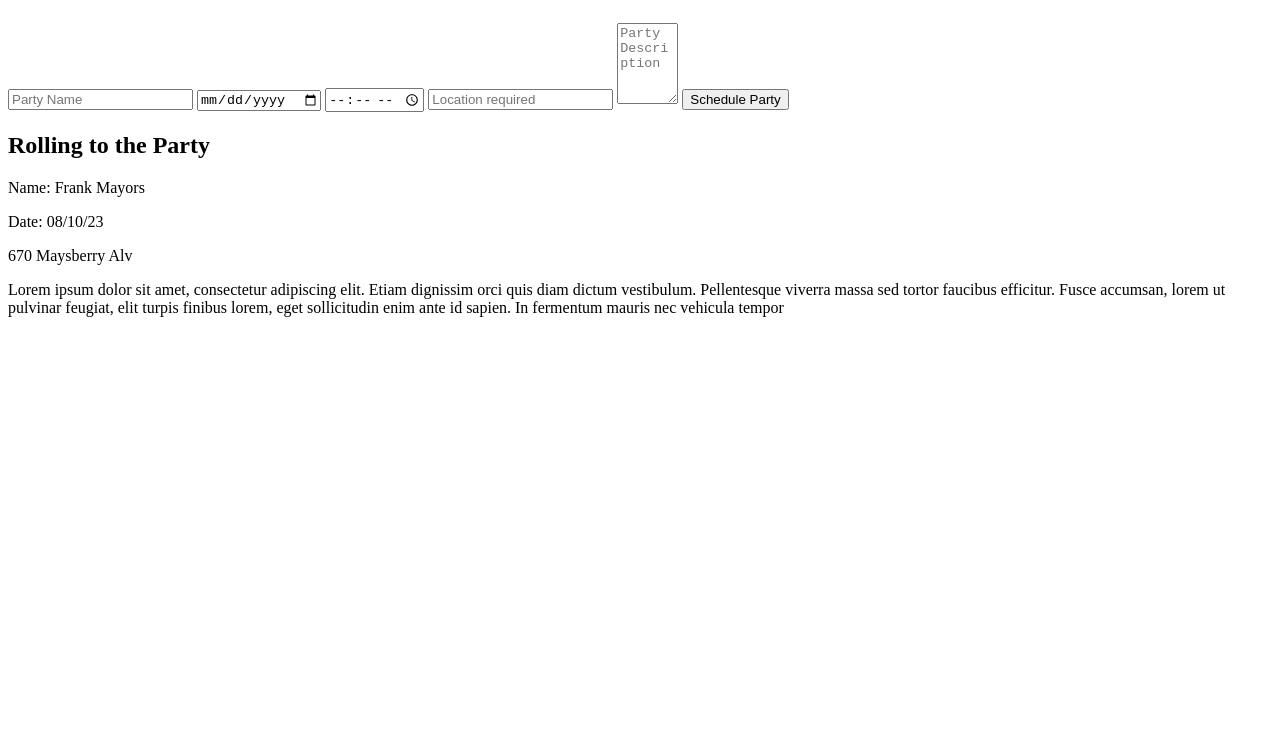
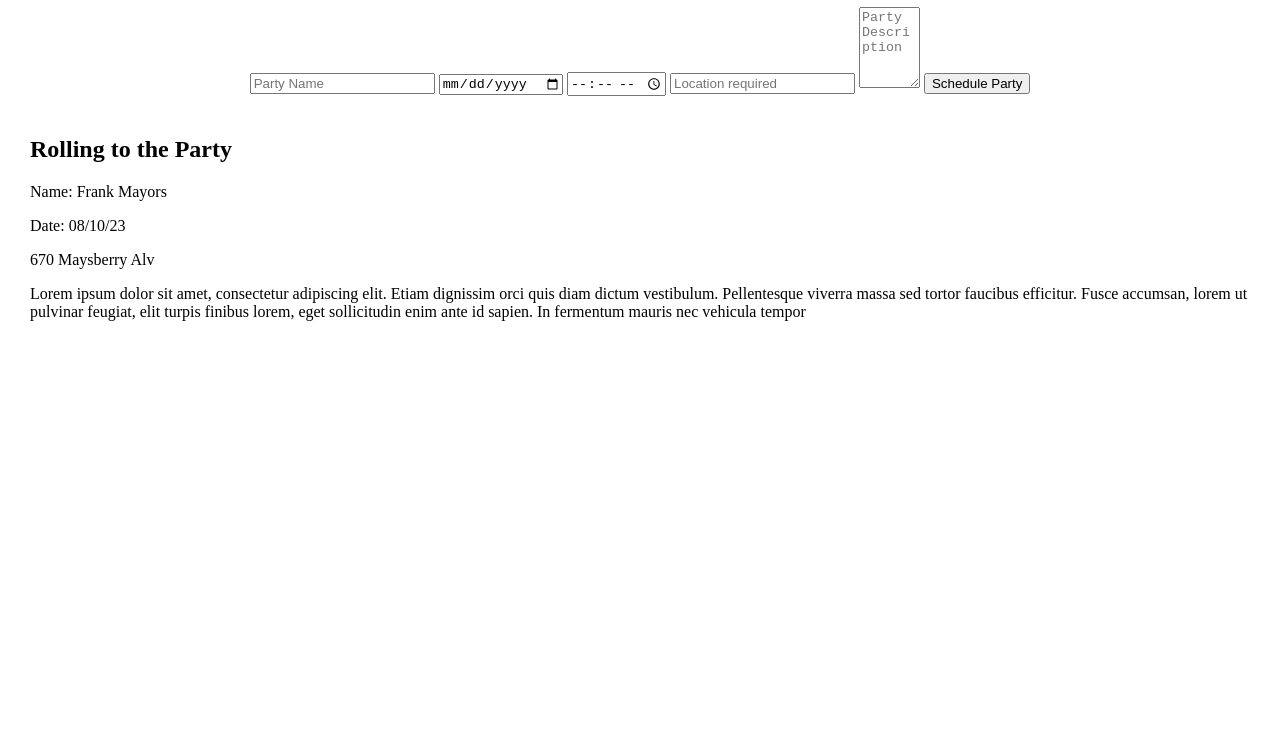
Before and after one commit to MarquisB1023/Unit2.PartyPlanner, a plain HTML site: page index.html in a window 1280 px wide. Shown: the part 73-821 px from the top of the page. Before the commit the page ends 800 px from the top, so only its background shows below. Drawn offline with Linux system fonts and the light colour scheme; no server answers.

Commit message:
sets PARTY_CARDS outside the block of function to help make the delete function on click work

```diff
--- a/index.css
+++ b/index.css
@@ -1,16 +1,24 @@
-ul {
-    display: flex;
-    flex-flow: row wrap;
-    list-style: none;
+form {
+    display: block;
+    text-align: center;
+
     padding: 0;
   }
 
-  li {
-    flex: 1 1 300px;
+  #cards {
+    flex: 300px;
     max-height: 200px;
     margin: 10px;
-    padding: 10px;
-    border: 1px solid #ccc;
-    border-radius: 5px;
-    overflow: auto;
+    padding: 10px  20px 10px 20px;
+
+    text-align: left;
+    position: 30%;
   }
+
+  body {
+
+  display:block;
+  margin: 0 0 0 0 ;
+   height: 100vh;
+   width: auto;
+  }
--- a/index.js
+++ b/index.js
@@ -68,6 +68,7 @@ const BASE_URL = `https://fsa-crud-2aa9294fe819.herokuapp.com/api/2308-acc-et-we
 const EVENTS = `${BASE_URL}/events`;
 
 const FORM = document.querySelector("form");
+const PARTY_CARDS = document.querySelector("#cards");
 
 FORM.addEventListener("submit", async function (event) {
   event.preventDefault();
@@ -80,7 +81,7 @@ FORM.addEventListener("submit", async function (event) {
 
   const newPartyData = {
     name: partyName,
-    date: new Date(`${partyDate}${partyTime}`).toISOString(),
+    date: new Date(`${partyDate}T${partyTime}`).toISOString(),
     location: partyLocation,
     description: partyDescription,
   };
@@ -94,7 +95,6 @@ function formatDatetime(date, time) {
 }
 
 function createPartyCard(party) {
-  const PARTY_CARDS = document.querySelector("#cards");
   const PARTY_CARD = document.createElement("div");
   PARTY_CARD.classList.add("card");
   const PARTY_CARD_TITLE = document.createElement("div");
@@ -114,9 +114,12 @@ function createPartyCard(party) {
   PARTY_CARD_DESCRIPTION.classList.add("description");
 
   const deleteButton = document.createElement("button");
-  deleteButton.addEventListener("click", () => {
-    deleteEvent(party.id);
+  deleteButton.addEventListener("click", async () => {
+    await deleteEvent(party.id);
+    fetchEvents();
+
   });
+
   deleteButton.textContent = "delete";
 
   PARTY_CARD.append(
@@ -132,6 +135,7 @@ function createPartyCard(party) {
 }
 
 function renderPartyCards(parties) {
+  PARTY_CARDS.innerHTML = "";
   for (const party of parties) {
     createPartyCard(party);
   }
@@ -166,8 +170,6 @@ async function createEvent(event) {
 
       return;
     }
-
-    console.log(parties);
   } catch (err) {
     console.error(err);
   }
@@ -175,18 +177,15 @@ async function createEvent(event) {
 
 async function deleteEvent(id) {
   try {
-    const response = await fetch(("${EVENTS, ENDPOINT}/id"),{
+    const response = await fetch(`${EVENTS}/${id}`, {
       method: "DELETE",
       headers: { "content-Type": "application/json" },
-      body: JSON.stringify(event),
     });
     if (!response.ok) {
       console.log(`API error`, response);
 
       return;
     }
-
-    console.log(parties);
   } catch (err) {
     console.error(err);
   }
```
